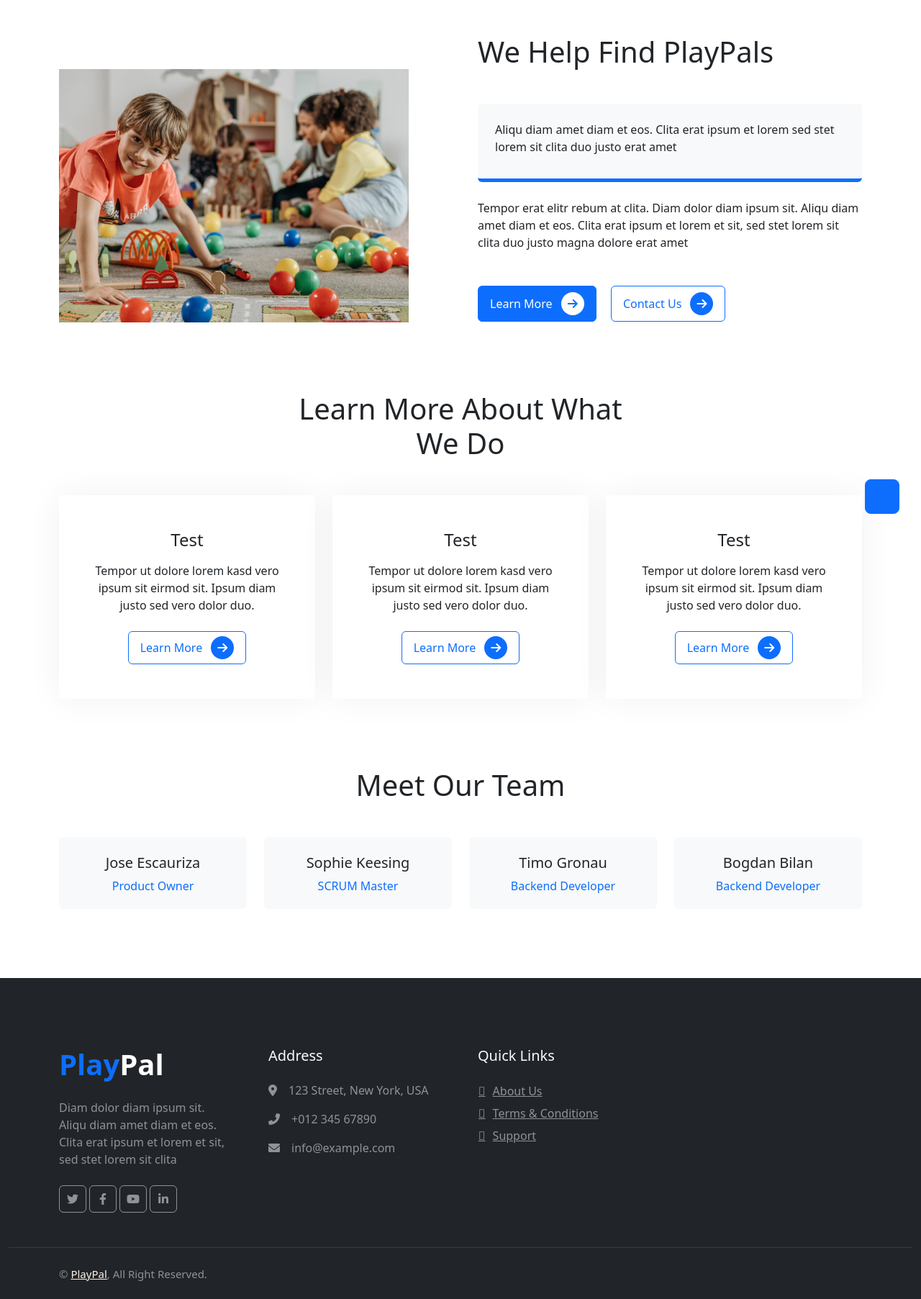
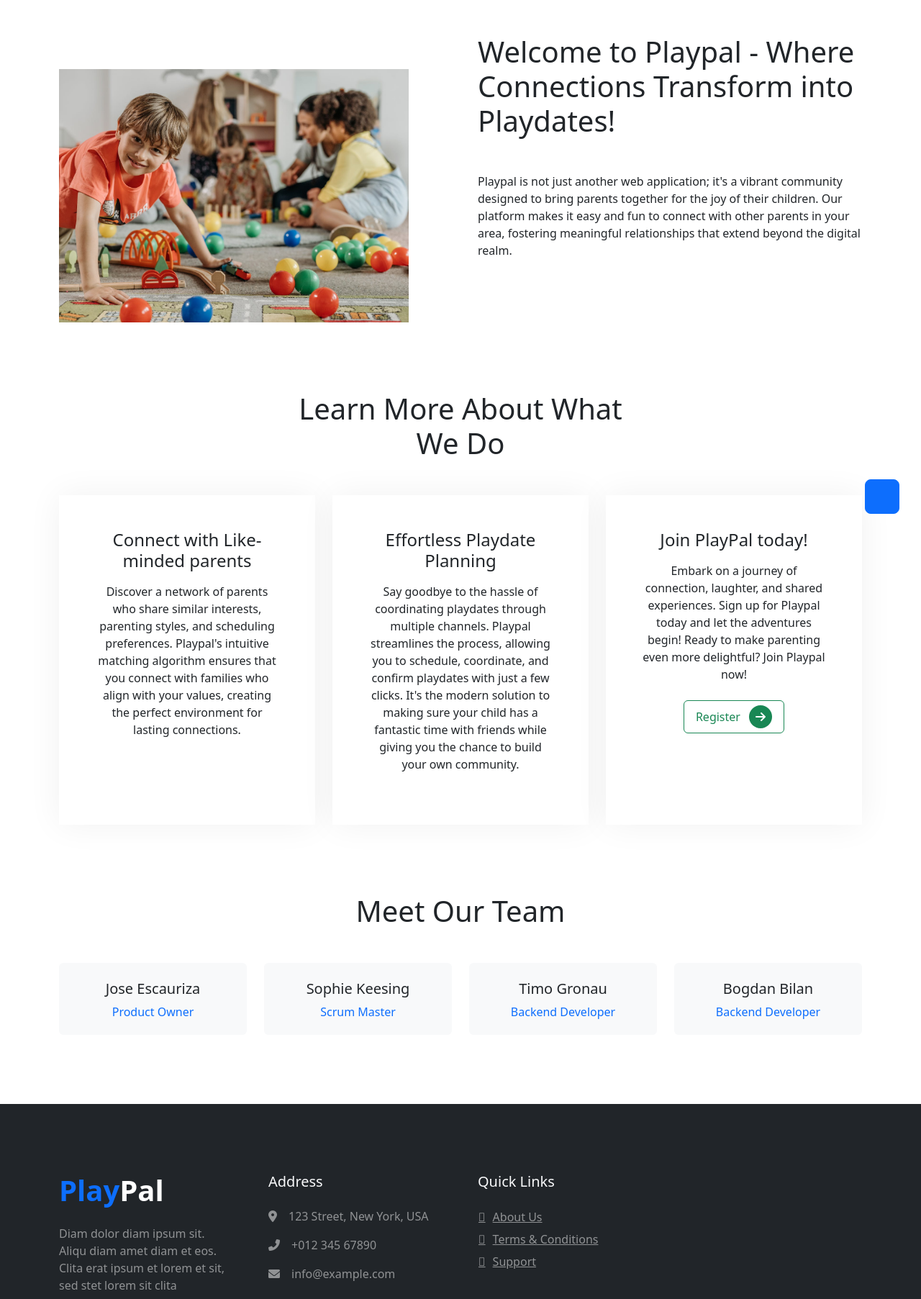
Before and after one commit to JoseEscauriza/PlayPal, a Django app: page / in a window 1280 px wide. Shown: the part 56-1861 px from the top of the page at 72% size. Run offline with Django 4.2, Linux system fonts and the light colour scheme; some libraries are stand-ins or nearby versions.

Commit message:
refactored some code, added hyperlinks, logo

```diff
--- a/templates/base.html
+++ b/templates/base.html
@@ -6,17 +6,14 @@
     <meta charset="UTF-8">
     <meta name="viewport" content="width=device-width, initial-scale=1.0">
 
-    <title>{% block title %} PlayPal Application {% endblock %}</title>
+    <title>{% block title %}PlayPal{% endblock %}</title>
 
     <link rel="stylesheet" href="https://maxcdn.bootstrapcdn.com/bootstrap/4.5.2/css/bootstrap.min.css">
     <link href='//fonts.googleapis.com/css?family=Lobster&subset=latin,latin-ext' rel='stylesheet' type='text/css'>
     <link rel="stylesheet" href="https://cdnjs.cloudflare.com/ajax/libs/font-awesome/6.0.0-beta3/css/all.min.css"/>
 
     {% block stylesheet %}
-
-
     <link href="https://cdn.jsdelivr.net/npm/bootstrap@5.3.2/dist/css/bootstrap.min.css" rel="stylesheet" integrity="sha384-T3c6CoIi6uLrA9TneNEoa7RxnatzjcDSCmG1MXxSR1GAsXEV/Dwwykc2MPK8M2HN" crossorigin="anonymous">
-
     {% endblock %}
 
     {% block javascript %}
--- a/templates/marketplace/home.html
+++ b/templates/marketplace/home.html
@@ -3,9 +3,8 @@
 
 {% block title %} Home {% endblock title %}
 
-{% block stylesheet %}
-    {{ block.super }}
-    <link rel="stylesheet" type="text/css" href="{% static 'css/homepage.css' %}" />
+{% block stylesheet %}{{ block.super }}
+<link rel="stylesheet" type="text/css" href="{% static 'css/homepage.css' %}" />
 {% endblock stylesheet %}
 
 {% block content %}
@@ -20,12 +19,9 @@
                 </div>
                 <div class="col-lg-6 wow fadeInUp" data-wow-delay="0.5s">
                     <div class="h-100">
-                        <h1 class="display-6 mb-5">We Help Find PlayPals</h1>
-                        <div class="bg-light border-bottom border-5 border-primary rounded p-4 mb-4">
-                            <p class="text-dark mb-2">Aliqu diam amet diam et eos. Clita erat ipsum et lorem sed stet lorem sit clita duo justo erat amet</p>
-                        </div>
-                        <p class="mb-5">Tempor erat elitr rebum at clita. Diam dolor diam ipsum sit. Aliqu diam amet diam et eos. Clita erat ipsum et lorem et sit, sed stet lorem sit clita duo justo magna dolore erat amet</p>
-                        <a class="btn btn-primary py-2 px-3 me-3" href="">
+                        <h1 class="display-6 mb-5">Welcome to Playpal - Where Connections Transform into Playdates!</h1>
+                        <p class="mb-5">Playpal is not just another web application; it's a vibrant community designed to bring parents together for the joy of their children. Our platform makes it easy and fun to connect with other parents in your area, fostering meaningful relationships that extend beyond the digital realm.</p>
+                        {% comment %} <a class="btn btn-primary py-2 px-3 me-3" href="">
                             Learn More
                             <div class="d-inline-flex btn-sm-square bg-white text-primary rounded-circle ms-2">
                                 <i class="fa fa-arrow-right"></i>
@@ -35,7 +31,7 @@
                             Contact Us
                             <div class="d-inline-flex btn-sm-square bg-primary text-white rounded-circle ms-2">
                                 <i class="fa fa-arrow-right"></i>
-                            </div>
+                            </div>{% endcomment %}
                         </a>
                     </div>
                 </div>
@@ -53,35 +49,36 @@
             <div class="row g-4 justify-content-center">
                 <div class="col-lg-4 col-md-6 wow fadeInUp" data-wow-delay="0.1s">
                     <div class="service-item bg-white text-center h-100 p-4 p-xl-5">
-                        <h4 class="mb-3">Test</h4>
-                        <p class="mb-4">Tempor ut dolore lorem kasd vero ipsum sit eirmod sit. Ipsum diam justo sed vero dolor duo.</p>
-                        <a class="btn btn-outline-primary px-3" href="">
+                        <h4 class="mb-3">Connect with Like-minded parents</h4>
+                        <p class="mb-4">Discover a network of parents who share similar interests, parenting styles, and scheduling preferences. Playpal's intuitive matching algorithm ensures that you connect with families who align with your values, creating the perfect environment for lasting connections.</p>
+                        {% comment %} <a class="btn btn-outline-primary px-3" href="">
                             Learn More
                             <div class="d-inline-flex btn-sm-square bg-primary text-white rounded-circle ms-2">
                                 <i class="fa fa-arrow-right"></i>
                             </div>
-                        </a>
+                        </a> {% endcomment %}
                     </div>
                 </div>
                 <div class="col-lg-4 col-md-6 wow fadeInUp" data-wow-delay="0.3s">
                     <div class="service-item bg-white text-center h-100 p-4 p-xl-5">
-                        <h4 class="mb-3">Test</h4>
-                        <p class="mb-4">Tempor ut dolore lorem kasd vero ipsum sit eirmod sit. Ipsum diam justo sed vero dolor duo.</p>
-                        <a class="btn btn-outline-primary px-3" href="">
+                        <h4 class="mb-3">Effortless Playdate Planning</h4>
+                        <p class="mb-4">Say goodbye to the hassle of coordinating playdates through multiple channels. Playpal streamlines the process, allowing you to schedule, coordinate, and confirm playdates with just a few clicks. It's the modern solution to making sure your child has a fantastic time with friends while giving you the chance to build your own community.</p>
+                        {% comment %} <a class="btn btn-outline-primary px-3" href="">
                             Learn More
                             <div class="d-inline-flex btn-sm-square bg-primary text-white rounded-circle ms-2">
                                 <i class="fa fa-arrow-right"></i>
                             </div>
-                        </a>
+                        </a> {% endcomment %}
                     </div>
                 </div>
                 <div class="col-lg-4 col-md-6 wow fadeInUp" data-wow-delay="0.5s">
                     <div class="service-item bg-white text-center h-100 p-4 p-xl-5">
-                        <h4 class="mb-3">Test</h4>
-                        <p class="mb-4">Tempor ut dolore lorem kasd vero ipsum sit eirmod sit. Ipsum diam justo sed vero dolor duo.</p>
-                        <a class="btn btn-outline-primary px-3" href="">
-                            Learn More
-                            <div class="d-inline-flex btn-sm-square bg-primary text-white rounded-circle ms-2">
+                        <h4 class="mb-3">Join PlayPal today!</h4>
+                        <p class="mb-4">Embark on a journey of connection, laughter, and shared experiences. Sign up for Playpal today and let the adventures begin!
+                        Ready to make parenting even more delightful? Join Playpal now!</p>
+                        <a class="btn btn-outline-success px-3" href="#">
+                            Register
+                            <div class="d-inline-flex btn-sm-square bg-success text-white rounded-circle ms-2">
                                 <i class="fa fa-arrow-right"></i>
                             </div>
                         </a>
@@ -105,9 +102,8 @@
                             <h5>Jose Escauriza</h5>
                             <p class="text-primary">Product Owner</p>
                             <div class="team-social text-center">
-                                <a class="btn btn-square" href=""><i class="fab fa-facebook-f"></i></a>
-                                <a class="btn btn-square" href=""><i class="fab fa-twitter"></i></a>
-                                <a class="btn btn-square" href=""><i class="fab fa-instagram"></i></a>
+                                <a class="btn btn-square" href="https://github.com/JoseEscauriza"><i class="fab fa-github"></i></a>
+                                <a class="btn btn-square" href="https://www.linkedin.com/in/jose-escauriza/"><i class="fab fa-linkedin"></i></a>
                             </div>
                         </div>
                     </div>
@@ -116,11 +112,10 @@
                     <div class="team-item position-relative rounded overflow-hidden">
                         <div class="team-text bg-light text-center p-4">
                             <h5>Sophie Keesing</h5>
-                            <p class="text-primary">SCRUM Master</p>
+                            <p class="text-primary">Scrum Master</p>
                             <div class="team-social text-center">
-                                <a class="btn btn-square" href=""><i class="fab fa-facebook-f"></i></a>
-                                <a class="btn btn-square" href=""><i class="fab fa-twitter"></i></a>
-                                <a class="btn btn-square" href=""><i class="fab fa-instagram"></i></a>
+                                <a class="btn btn-square" href="https://github.com/sophkees1"><i class="fab fa-github"></i></a>
+                                <a class="btn btn-square" href="https://www.linkedin.com/in/sophie-kaitlin-k-53394a288/"><i class="fab fa-linkedin"></i></a>
                             </div>
                         </div>
                     </div>
@@ -131,9 +126,8 @@
                             <h5>Timo Gronau</h5>
                             <p class="text-primary">Backend Developer</p>
                             <div class="team-social text-center">
-                                <a class="btn btn-square" href=""><i class="fab fa-facebook-f"></i></a>
-                                <a class="btn btn-square" href=""><i class="fab fa-twitter"></i></a>
-                                <a class="btn btn-square" href=""><i class="fab fa-instagram"></i></a>
+                                <a class="btn btn-square" href="https://github.com/TimoGronau"><i class="fab fa-github"></i></a>
+                                <a class="btn btn-square" href="https://www.linkedin.com/in/timo-gronau-360079275/"><i class="fab fa-linkedin"></i></a>
                             </div>
                         </div>
                     </div>
@@ -144,9 +138,8 @@
                             <h5>Bogdan Bilan</h5>
                             <p class="text-primary">Backend Developer</p>
                             <div class="team-social text-center">
-                                <a class="btn btn-square" href=""><i class="fab fa-facebook-f"></i></a>
-                                <a class="btn btn-square" href=""><i class="fab fa-twitter"></i></a>
-                                <a class="btn btn-square" href=""><i class="fab fa-instagram"></i></a>
+                                <a class="btn btn-square" href="https://github.com/bobilan"><i class="fab fa-github"></i></a>
+                                <a class="btn btn-square" href="https://www.linkedin.com/in/bogdan-bilan/"><i class="fab fa-linkedin"></i></a>
                             </div>
                         </div>
                     </div>
```
Also changed, not shown: static/img/PlayPal.png (added), static/img/logo-icon-playpal.png (added).
